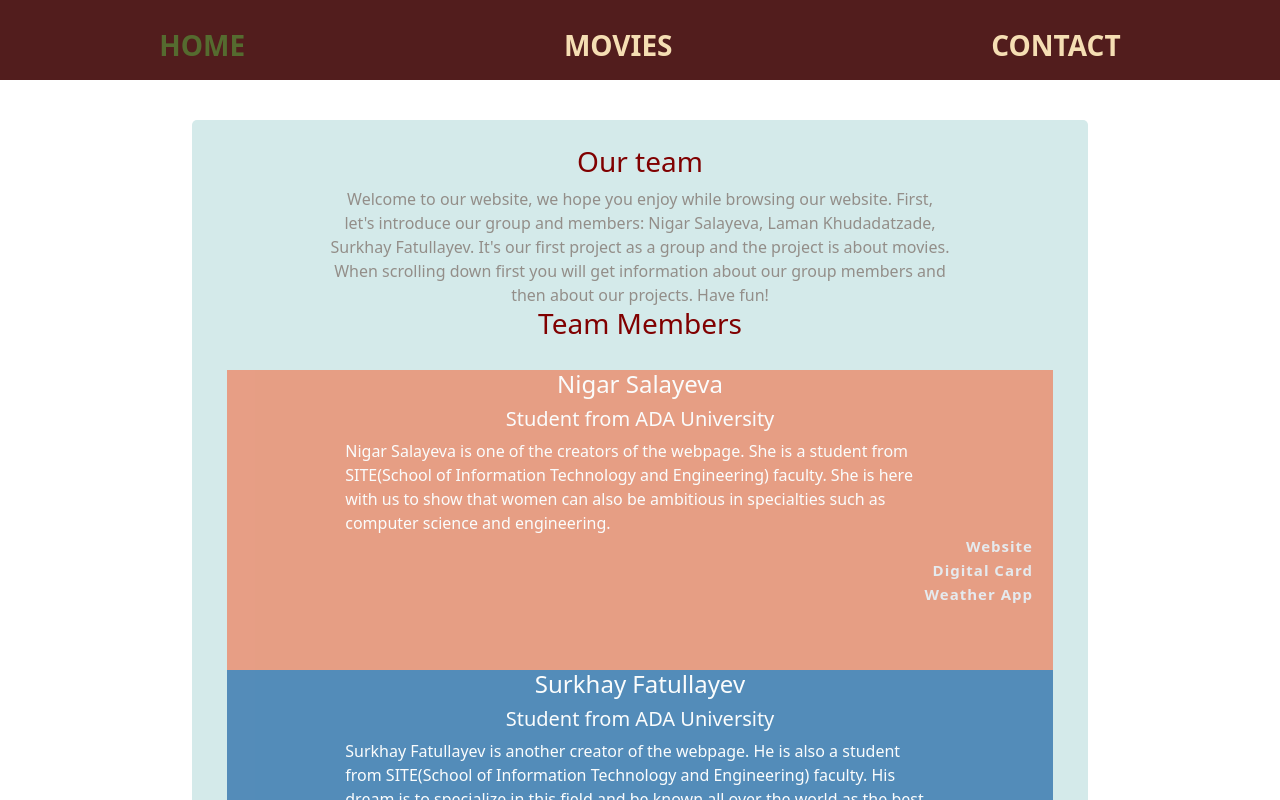
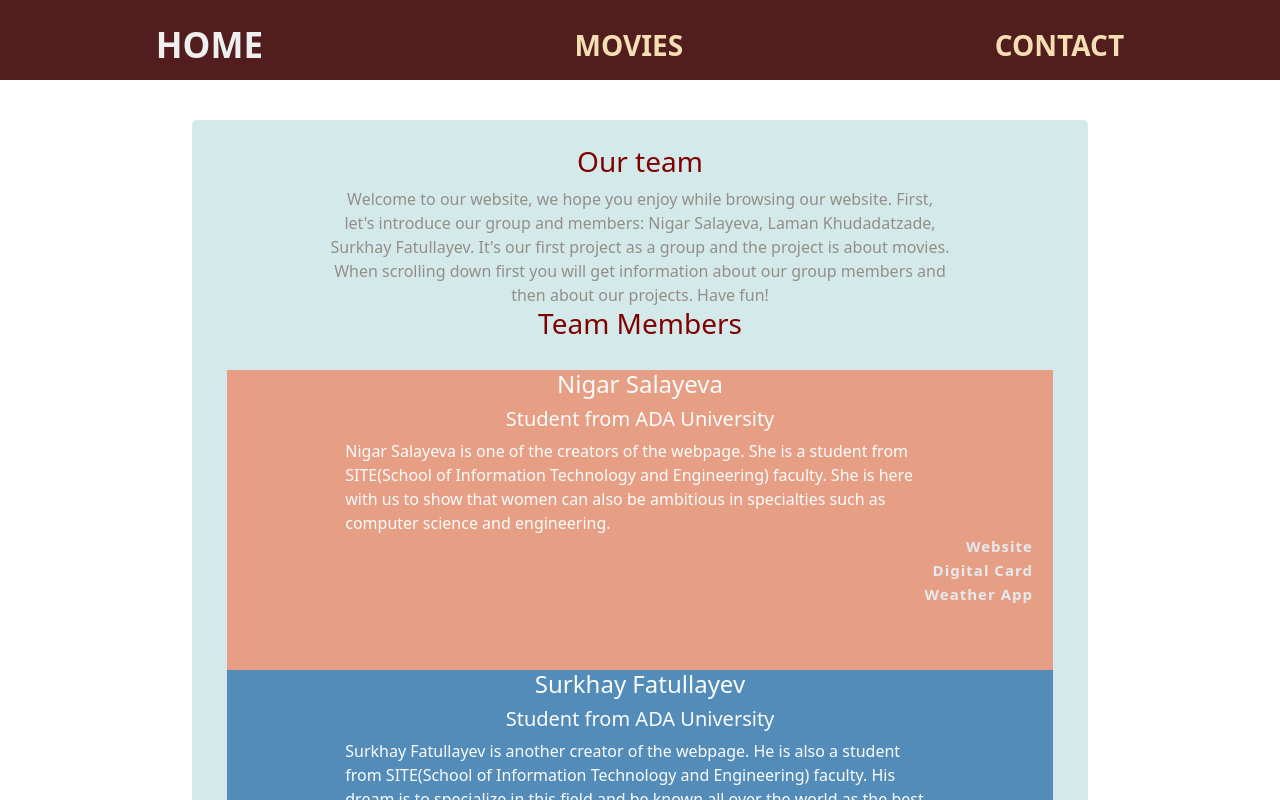
Before and after one commit to NigarSalayeva/movies, a React (Create React App) app: page / in a window 1280 px wide. In both pictures the pointer is over the link "HOME". Shown: the top 800 px of the page. Built offline with nearby package versions, Linux system fonts and the light colour scheme.

Commit message:
Update Navbar.css

```diff
--- a/src/Navbar.css
+++ b/src/Navbar.css
@@ -35,5 +35,6 @@ text-transform: uppercase;
 }
 
 nav>a:hover{
- color:darkolivegreen;
+ color:rgb(239, 239, 239);
+ font-size: 35px;
 }
```
